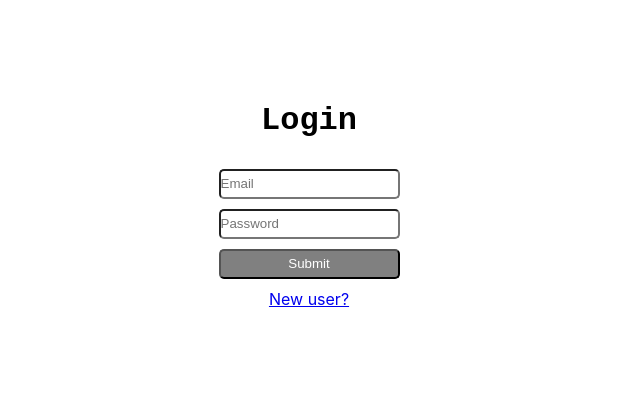
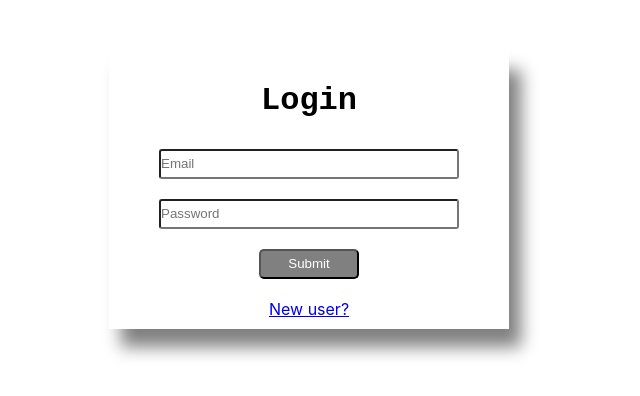
Before and after one commit to 7geekydevs/LocalBitz-frontend, a React (Create React App) app: page /customers/login in a window 1280 px wide. Shown: the part 210-606 px from the top of the page, without its empty margins (331-971 px from the left). Built offline with nearby package versions, Linux system fonts and the light colour scheme; a web font is replaced by a local one.

Commit message:
styled forms

```diff
--- a/src/Customer/pages/Customer_Login/customer_login.css
+++ b/src/Customer/pages/Customer_Login/customer_login.css
@@ -4,6 +4,8 @@
     display: flex;
     justify-content: center;
     align-items: center;
+
+
 }
 
 
@@ -12,7 +14,8 @@ form{
     /* justify-content: center; */
     /* align-items: center; */
     flex-direction: column;
-
+    box-shadow: 12px 18px 16px grey;
+    width: 400px;
 
 }
 
@@ -24,9 +27,13 @@ form{
 }
 
 input{
-    margin-top: 10px;
-    border-radius: 5px;
+
+    border-radius: 3px;
     height: 30px;
+    width: 300px;
+    border:underline;
+    margin: 10px auto;
+
 }
 
 .login-button{
@@ -35,9 +42,12 @@ input{
     height: 30px;
     background-color: gray;
     color: white;
+    width: 100px;
+    margin:10px auto;
 }
 
 .register-login{
     text-align: center;
     margin-top: 10px;
+    margin-bottom: 10px;
 }
--- a/src/Customer/pages/Customer_Register/customer_register.css
+++ b/src/Customer/pages/Customer_Register/customer_register.css
@@ -29,14 +29,16 @@ input{
 }
 
 .register-button{
-    margin-top: 10px;
+    margin:10px auto;
     border-radius: 5px;
     height: 30px;
     background-color: gray;
     color: white;
+    width: 100px;
 }
 
 .register-login{
     text-align: center;
     margin-top: 10px;
+
 }
```
